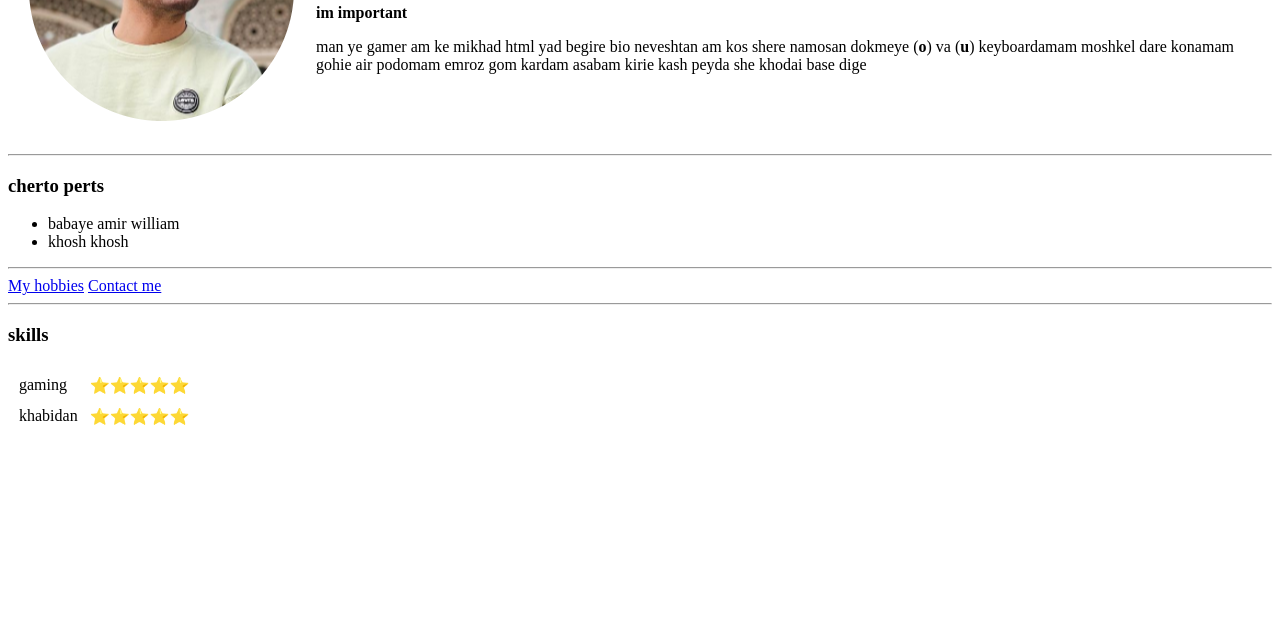
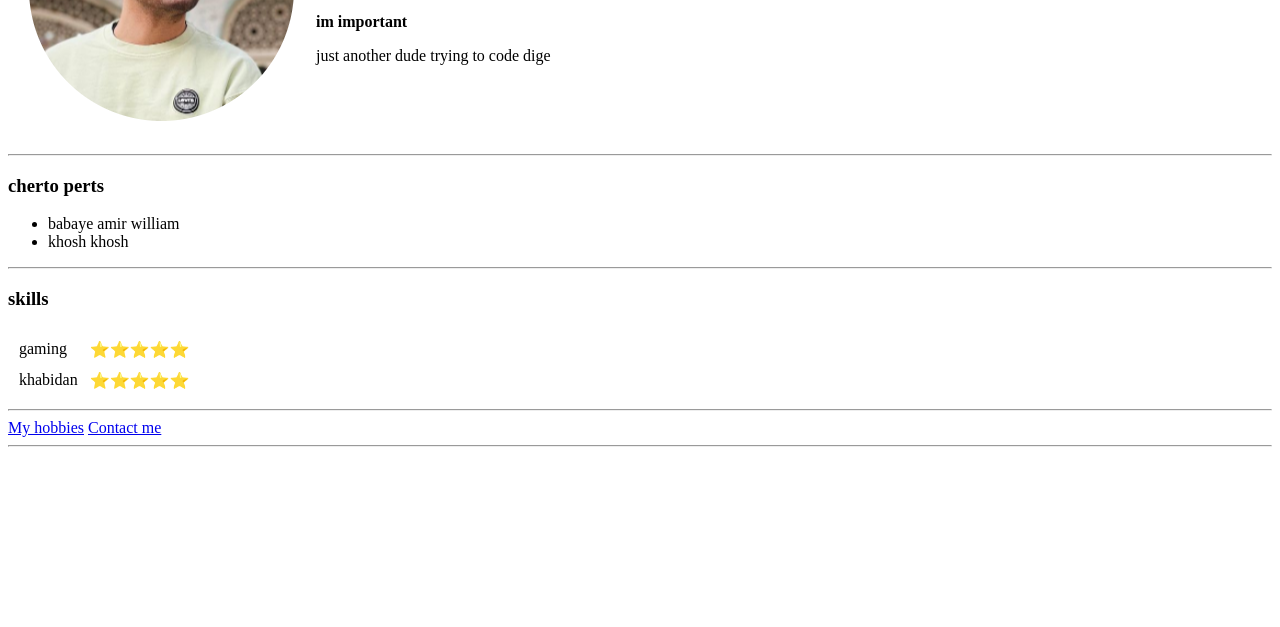
Before and after one commit to sam0242/cvv, a plain HTML site: page index.html in a window 1280 px wide. Shown: the part 173-800 px from the top of the page. Drawn offline with Linux system fonts and the light colour scheme.

Commit message:
Add files via upload

```diff
--- a/index.html
+++ b/index.html
@@ -9,13 +9,12 @@
 <body>
   <table cellspacing="20">
     <tr>
-      <td><img src="sam.png" alt="sam's profile picture"></td>
+      <td><img src="images/sam.png" alt="sam's profile picture"></td>
       <td>
         <h1>sam songhori</h1>
         <p><em>html <strong>god</strong> </em></p>
         <p><strong>im important</strong></p>
-        <p>man ye gamer am ke mikhad html yad begire bio neveshtan am kos shere namosan dokmeye (<strong>o</strong>) va (<strong>u</strong>) keyboardamam moshkel dare konamam gohie air podomam emroz gom kardam asabam kirie kash peyda she khodai base
-          dige </p>
+        <p>just another dude trying to code dige </p>
       </td>
     </tr>
   </table>
@@ -28,9 +27,7 @@
   </ul>
   <hr>
 
-  <a href="hobbies.html">My hobbies</a>
-  <a href="contact.html">Contact me</a>
-  <hr>
+
   <h3>skills</h3>
   <table cellspacing="10">
     <tr>
@@ -42,7 +39,10 @@
       <td>⭐⭐⭐⭐⭐</td>
     </tr>
   </table>
-
+  <hr>
+  <a href="hobbies.html">My hobbies</a>
+  <a href="contact.html">Contact me</a>
+  <hr>
 </body>
 
 </html>
```
Also changed, not shown: images/sam.png (added).
